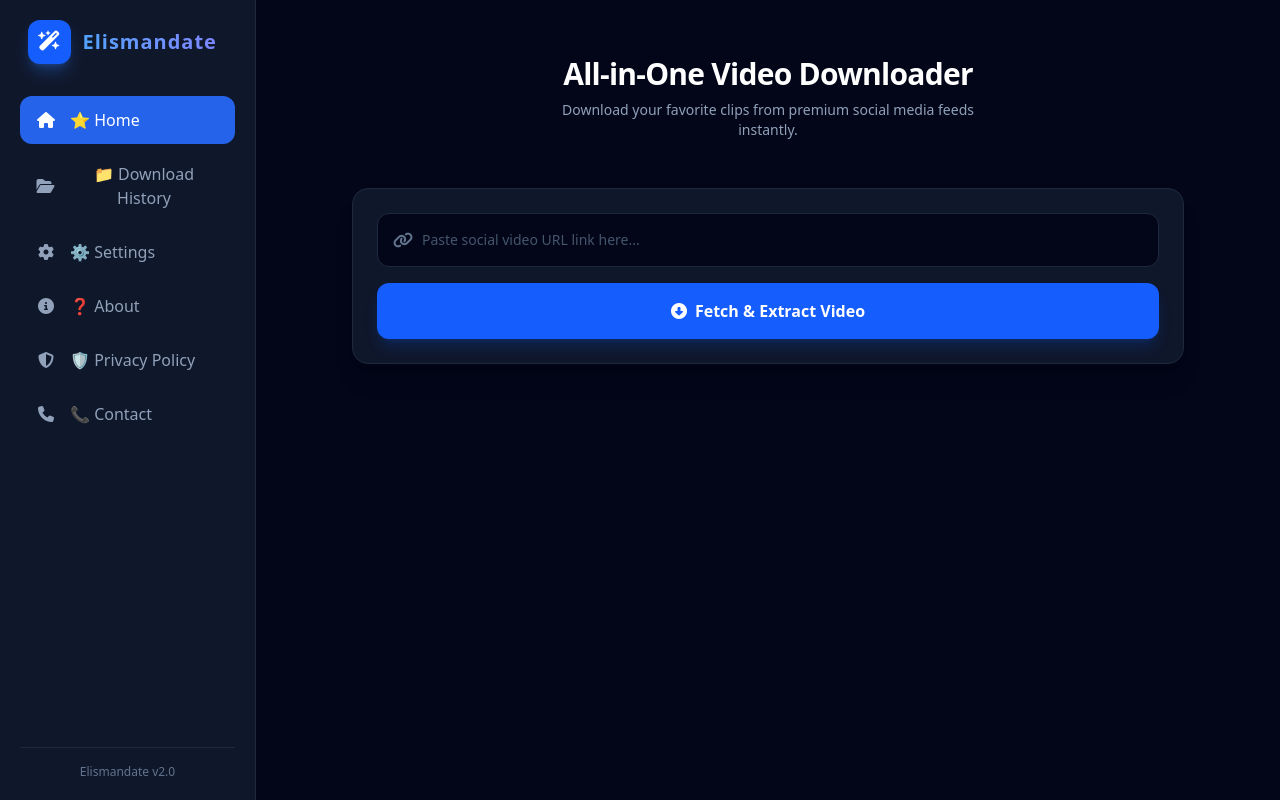
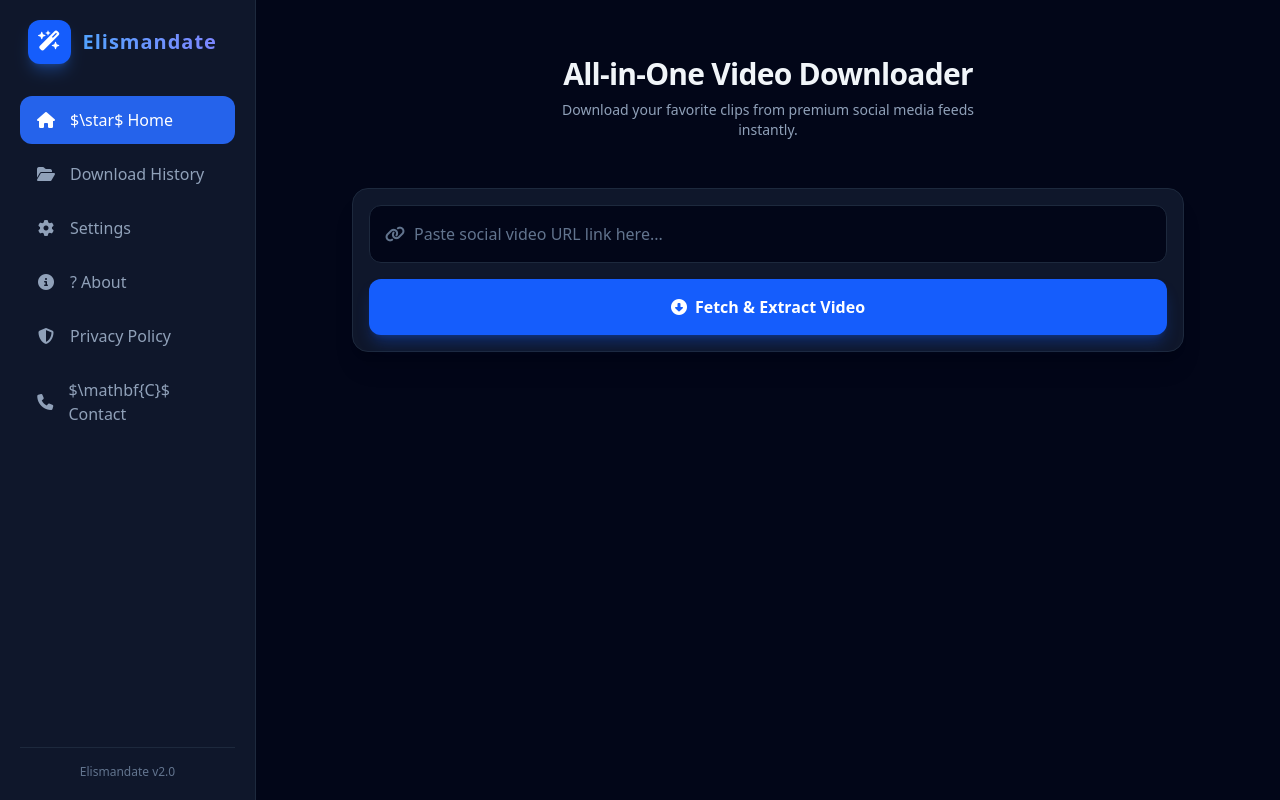
Before and after one commit to elismandatee/Social-downloader, a Flask app: page / in a window 1280 px wide. Run offline with Flask 3, Linux system fonts and the light colour scheme.

Commit message:
Refactor index.html for consistency and functionality
Updated navigation links, button styles, and text formatting for improved consistency and readability. Enhanced the download functionality and adjusted the history section layout.

```diff
--- a/templates/index.html
+++ b/templates/index.html
@@ -25,25 +25,25 @@
                 <span class="text-xl font-black tracking-wider bg-gradient-to-r from-blue-400 to-indigo-400 bg-clip-text text-transparent">Elismandate</span>
             </div>
 
-            <!-- Navigation Links -->
+            <!-- Navigation links -->
             <div class="space-y-1.5">
-                <button onclick="switchTab('home')" id="nav-home" class="active-link w-full flex items-center gap-3.5 px-4 py-3 rounded-xl font-medium transition-all">
-                    <i class="fa-solid fa-house text-base w-5 text-center"></i> ⭐️ Home
+                <button onclick="switchTab('home')" id="nav-home" class="active-link w-full flex items-center gap-3.5 px-4 py-3 rounded-xl font-medium transition text-left">
+                    <i class="fa-solid fa-house text-base w-5 text-center"></i> $\star$ Home
                 </button>
-                <button onclick="switchTab('history')" id="nav-history" class="w-full flex items-center gap-3.5 px-4 py-3 rounded-xl font-medium transition-all text-slate-400 hover:bg-slate-800 hover:text-white">
-                    <i class="fa-solid fa-folder-open text-base w-5 text-center"></i> 📁 Download History
+                <button onclick="switchTab('history')" id="nav-history" class="w-full flex items-center gap-3.5 px-4 py-3 rounded-xl font-medium transition text-slate-400 hover:bg-slate-800 hover:text-white text-left">
+                    <i class="fa-solid fa-folder-open text-base w-5 text-center"></i> Download History
                 </button>
-                <button onclick="switchTab('settings')" id="nav-settings" class="w-full flex items-center gap-3.5 px-4 py-3 rounded-xl font-medium transition-all text-slate-400 hover:bg-slate-800 hover:text-white">
-                    <i class="fa-solid fa-gear text-base w-5 text-center"></i> ⚙️ Settings
+                <button onclick="switchTab('settings')" id="nav-settings" class="w-full flex items-center gap-3.5 px-4 py-3 rounded-xl font-medium transition text-slate-400 hover:bg-slate-800 hover:text-white text-left">
+                    <i class="fa-solid fa-gear text-base w-5 text-center"></i> Settings
                 </button>
-                <button onclick="switchTab('about')" id="nav-about" class="w-full flex items-center gap-3.5 px-4 py-3 rounded-xl font-medium transition-all text-slate-400 hover:bg-slate-800 hover:text-white">
-                    <i class="fa-solid fa-circle-info text-base w-5 text-center"></i> ❓ About
+                <button onclick="switchTab('about')" id="nav-about" class="w-full flex items-center gap-3.5 px-4 py-3 rounded-xl font-medium transition text-slate-400 hover:bg-slate-800 hover:text-white text-left">
+                    <i class="fa-solid fa-circle-info text-base w-5 text-center"></i> ? About
                 </button>
-                <button onclick="switchTab('privacy')" id="nav-privacy" class="w-full flex items-center gap-3.5 px-4 py-3 rounded-xl font-medium transition-all text-slate-400 hover:bg-slate-800 hover:text-white">
-                    <i class="fa-solid fa-shield-halved text-base w-5 text-center"></i> 🛡️ Privacy Policy
+                <button onclick="switchTab('privacy')" id="nav-privacy" class="w-full flex items-center gap-3.5 px-4 py-3 rounded-xl font-medium transition text-slate-400 hover:bg-slate-800 hover:text-white text-left">
+                    <i class="fa-solid fa-shield-halved text-base w-5 text-center"></i> Privacy Policy
                 </button>
-                <button onclick="switchTab('contact')" id="nav-contact" class="w-full flex items-center gap-3.5 px-4 py-3 rounded-xl font-medium transition-all text-slate-400 hover:bg-slate-800 hover:text-white">
-                    <i class="fa-solid fa-phone text-base w-5 text-center"></i> 📞 Contact
+                <button onclick="switchTab('contact')" id="nav-contact" class="w-full flex items-center gap-3.5 px-4 py-3 rounded-xl font-medium transition text-slate-400 hover:bg-slate-800 hover:text-white text-left">
+                    <i class="fa-solid fa-phone text-base w-5 text-center"></i> $\mathbf{C}$ Contact
                 </button>
             </div>
         </div>
@@ -60,35 +60,34 @@
         <!-- SECTION 1: HOME PAGE (DOWNLOADER & SEARCH) -->
         <section id="tab-home" class="tab-content block space-y-6">
             <div class="text-center py-6">
-                <h1 class="text-3xl font-extrabold text-white tracking-tight">All-in-One Video Downloader</h1>
+                <h1 class="text-3xl font-bold text-slate-100 tracking-tight">All-in-One Video Downloader</h1>
                 <p class="text-slate-400 mt-2 text-sm max-w-md mx-auto">Download your favorite clips from premium social media feeds instantly.</p>
             </div>
 
             <!-- Search Bar / Link Input Input -->
-            <div class="bg-slate-900 border border-slate-800 p-6 rounded-2xl shadow-xl space-y-4">
+            <div class="bg-slate-900 border border-slate-800 p-4 rounded-2xl shadow-xl space-y-4">
                 <div class="relative">
                     <div class="absolute inset-y-0 left-0 pl-4 flex items-center pointer-events-none text-slate-500">
                         <i class="fa-solid fa-link"></i>
                     </div>
                     <input type="text" id="videoUrl" placeholder="Paste social video URL link here..."
-                        class="w-full bg-slate-950 pl-11 pr-4 py-4 rounded-xl border border-slate-800 focus:outline-none focus:border-blue-600 text-slate-100 placeholder-slate-600 text-sm font-medium">
+                        class="w-full bg-slate-950 pl-11 pr-4 py-4 rounded-xl focus:outline-none focus:ring-2 focus:ring-blue-600 text-slate-200 placeholder-slate-500 border border-slate-800">
                 </div>
-
-                <button onclick="processVideo()" id="FetchBtn"
-                    class="w-full bg-blue-600 hover:bg-blue-700 text-white font-semibold py-4 rounded-xl transition-all shadow-lg shadow-blue-600/20 flex items-center justify-center gap-2 cursor-pointer">
+                <button onclick="processVideo()" id="fetchBtn"
+                    class="w-full bg-blue-600 hover:bg-blue-700 text-white font-semibold py-4 rounded-xl shadow-lg shadow-blue-600/30 transition flex items-center justify-center gap-2">
                     <i class="fa-solid fa-circle-down"></i> Fetch & Extract Video
                 </button>
             </div>
 
             <!-- Global Status Loader -->
-            <div id="statusText" class="hidden text-center p-6 bg-slate-900 border border-slate-800/80 rounded-2xl animate-pulse">
+            <div id="statusText" class="hidden text-center p-6 bg-slate-900 border border-slate-800/80 rounded-2xl animate-pulse space-y-3">
                 <i class="fa-solid fa-spinner fa-spin text-blue-500 text-xl mb-2"></i>
                 <p class="text-blue-400 text-sm font-medium">Analyzing URL signatures... please hold on...</p>
             </div>
 
             <!-- Result Payload Box -->
             <div id="resultBox" class="hidden bg-slate-900 border border-emerald-500/20 p-6 rounded-2xl shadow-xl space-y-4">
-                <div class="mx-auto w-12 h-12 rounded-full bg-emerald-500/10 flex items-center justify-center text-emerald-500">
+                <div class="mx-auto w-12 h-12 rounded-full bg-emerald-500/10 flex items-center justify-center text-emerald-400">
                     <i class="fa-solid fa-circle-check text-xl"></i>
                 </div>
                 <div class="text-center">
@@ -103,19 +102,19 @@
 
         <!-- SECTION 2: DOWNLOAD HISTORY -->
         <section id="tab-history" class="tab-content hidden space-y-4">
-            <h2 class="text-2xl font-bold text-white mb-2">📁 Download History</h2>
-            <p class="text-slate-400 text-sm mb-6">Track files you've pulled through the Elismandate core download stream engine.</p>
-            <div id="historyList">
+            <h2 class="text-2xl font-bold text-white mb-2">$\gg$ Download History</h2>
+            <p class="text-slate-400 text-sm mb-6">Track files you've pulled through the Elismandate core download stream.</p>
+            <div id="historylist">
                 <!-- Fallback when dynamic storage is clear -->
                 <div id="emptyHistory" class="text-center py-12 bg-slate-900 border border-slate-800 rounded-2xl text-slate-500">
-                    <i class="fa-solid fa-folder-open text-3xl mb-3 block text-slate-600"></i> No historical downloads detected yet.
+                    <i class="fa-solid fa-folder-open text-3xl mb-3 block text-slate-600"></i> No historical downloads logged yet.
                 </div>
             </div>
         </section>
 
         <!-- SECTION 3: SETTINGS -->
         <section id="tab-settings" class="tab-content hidden space-y-6">
-            <h2 class="text-2xl font-bold text-white">⚙️ App Configurations</h2>
+            <h2 class="text-2xl font-bold text-white">$\gg$ App Configurations</h2>
             <div class="bg-slate-900 border border-slate-800 rounded-2xl p-6 space-y-4">
                 <div class="flex items-center justify-between p-3 bg-slate-950 rounded-xl border border-slate-800">
                     <div>
@@ -127,7 +126,7 @@
                 <div class="flex items-center justify-between p-3 bg-slate-950 rounded-xl border border-slate-800">
                     <div>
                         <p class="text-sm font-semibold">Local Session Storage</p>
-                        <p class="text-xs text-slate-500">Persist downloaded cache histories logs natively on hardware panels.</p>
+                        <p class="text-xs text-slate-500">Persist downloaded cache histories logs natively on hardware memory.</p>
                     </div>
                     <input type="checkbox" checked id="historyToggle" class="w-4 h-4 accent-blue-600">
                 </div>
@@ -136,35 +135,35 @@
 
         <!-- SECTION 4: ABOUT PAGE -->
         <section id="tab-about" class="tab-content hidden space-y-4">
-            <h2 class="text-2xl font-bold text-white">❓ About Elismandate</h2>
+            <h2 class="text-2xl font-bold text-white">$\gg$ About Elismandate</h2>
             <div class="bg-slate-900 border border-slate-800 rounded-2xl p-6 text-slate-300 text-sm leading-relaxed space-y-3">
-                <p><strong>Elismandate</strong> is a premier, hyper-optimized unified network utility engine engineered specifically to provide direct, clean data streams.</p>
-                <p>By bypassing heavy social video tracking payloads across platforms like TikTok, Facebook, and Meta platforms, media renders instantly.</p>
+                <p><strong>Elismandate</strong> is a premier, hyper-optimized unified network utility engine engineered by <strong>Ogbonna Elijah Elem</strong>.</p>
+                <p>By bypassing heavy social video tracking payloads across platforms like TikTok, Facebook, and Meta properties, users achieve frictionless extraction pipelines on mobile infrastructure instantly.</p>
             </div>
         </section>
 
         <!-- SECTION 5: PRIVACY POLICY -->
         <section id="tab-privacy" class="tab-content hidden space-y-4">
-            <h2 class="text-2xl font-bold text-white">🛡️ Privacy Policy</h2>
+            <h2 class="text-2xl font-bold text-white">$\gg$ Privacy Policy</h2>
             <div class="bg-slate-900 border border-slate-800 rounded-2xl p-6 text-slate-400 text-xs space-y-3 leading-relaxed">
                 <p class="font-semibold text-slate-200">Data Handling Commitments</p>
-                <p>Elismandate strictly implements secure transient passthrough extraction protocols. We do not aggregate personal credentials.</p>
+                <p>Elismandate strictly implements secure transient passthrough extraction protocols. We do not aggregate personal credentials or maintain raw server media mirrors.</p>
                 <p>All operations pass clean cryptographic structures down to standard platform browsers natively.</p>
             </div>
         </section>
 
         <!-- SECTION 6: CONTACT -->
         <section id="tab-contact" class="tab-content hidden space-y-4">
-            <h2 class="text-2xl font-bold text-white">📞 Developer Support Matrix</h2>
-            <div class="bg-slate-900 border border-slate-800 rounded-2xl p-6 text-center space-y-6">
-                <div class="mx-auto w-16 h-16 rounded-full bg-blue-500/10 flex items-center justify-center text-blue-400">
-                    <i class="fa-solid fa-headset text-2xl"></i>
+            <h2 class="text-2xl font-bold text-white">$\gg$ Developer Support Matrix</h2>
+            <div class="bg-slate-900 border border-slate-800 rounded-2xl p-6 space-y-6">
+                <div class="mx-auto w-16 h-16 rounded-full bg-blue-600/10 flex items-center justify-center text-blue-500 text-2xl">
+                    <i class="fa-solid fa-headset"></i>
                 </div>
-                <div>
+                <div class="text-center">
                     <h3 class="text-lg font-bold text-white">Need Engineering Assistance?</h3>
-                    <p class="text-xs text-slate-400 mt-1">Connect with operational support lines instantly regarding core application bugs.</p>
+                    <p class="text-xs text-slate-400 mt-1">Connect with operational support lines instantly regarding core routing questions.</p>
                 </div>
-                <div class="bg-slate-950 p-4 rounded-xl border border-slate-800 inline-block">
+                <div class="bg-slate-950 p-4 rounded-xl border border-slate-800 inline-block w-full text-center">
                     <p class="text-xs uppercase tracking-widest font-semibold text-slate-500">Direct Communication Line</p>
                     <a href="tel:08166232081" class="text-xl font-mono font-bold text-blue-400 hover:underline block mt-1">08166232081</a>
                 </div>
@@ -173,7 +172,7 @@
 
     </main>
 
-    <!-- TAB SWITCHING ENGINE SCRIPT -->
+    <!-- TAB SWITCHING & DOWNLOAD ENGINE SCRIPT -->
     <script>
         let currentActiveUrl = "";
         let currentActiveTitle = "";
@@ -197,7 +196,9 @@
             const videoTitle = document.getElementById('videoTitle');
             const buttonsContainer = document.getElementById('qualityButtonsContainer');
 
-            if (!urlInput.value.trim()) {
+            const videoUrl = urlInput.value.trim();
+
+            if (!videoUrl) {
                 alert('Please supply a valid URL parameter string first.');
                 return;
             }
@@ -206,26 +207,62 @@
             resultBox.classList.add('hidden');
             buttonsContainer.innerHTML = '';
 
+            // Handle Instagram directly from client-side to bypass server-side IP blocks
+            if (videoUrl.includes('instagram.com')) {
+                try {
+                    let igRes = await fetch('https://api.cobalt.tools/api/json', {
+                        method: 'POST',
+                        headers: {
+                            'Accept': 'application/json',
+                            'Content-Type': 'application/json'
+                        },
+                        body: JSON.stringify({ url: videoUrl })
+                    });
+                    let igData = await igRes.json();
+                    let directDownload = igData.url || (igData.picker && igData.picker[0].url);
+
+                    if (directDownload) {
+                        statusText.classList.add('hidden');
+                        videoTitle.innerText = "Instagram_Media.mp4";
+                        currentActiveUrl = directDownload;
+                        currentActiveTitle = "Instagram Video";
+
+                        let btn = document.createElement('a');
+                        btn.href = directDownload;
+                        btn.setAttribute('target', '_blank');
+                        btn.setAttribute('download', 'Instagram_Video.mp4');
+                        btn.className = "w-full flex items-center justify-center gap-2 bg-blue-600 hover:bg-blue-700 text-white font-semibold py-3 rounded-xl transition shadow-md";
+                        btn.innerHTML = `<i class="fa-solid fa-fa-video"></i> Download HD Video`;
+
+                        buttonsContainer.appendChild(btn);
+                        resultBox.classList.remove('hidden');
+                        saveToHistory();
+                        return;
+                    }
+                } catch (e) {
+                    // Fall through to backend handler if client-side API fails
+                }
+            }
+
             try {
-                const response = await fetch('/download', {
+                let response = await fetch('/download', {
                     method: 'POST',
                     headers: { 'Content-Type': 'application/json' },
-                    body: JSON.stringify({ url: urlInput.value })
+                    body: JSON.stringify({ url: videoUrl })
                 });
 
-                const data = await response.json();
+                let data = await response.json();
                 statusText.classList.add('hidden');
 
                 if (data.success) {
                     videoTitle.innerText = data.title;
 
                     data.formats.forEach(item => {
-                        // Render standard anchor tags styled as buttons for reliable browser download launching
-                        const btn = document.createElement('a');
+                        let btn = document.createElement('a');
                         btn.href = item.url;
                         btn.setAttribute('target', '_blank');
                         btn.setAttribute('download', 'video.mp4');
-                        btn.className = "w-full flex items-center justify-center gap-2 bg-blue-600 hover:bg-blue-700 text-white font-semibold py-3 px-4 rounded-xl transition-all shadow-md cursor-pointer";
+                        btn.className = "w-full flex items-center justify-center gap-2 bg-blue-600 hover:bg-blue-700 text-white font-semibold py-3 rounded-xl transition shadow-md";
                         btn.innerHTML = `<i class="fa-solid fa-video"></i> Download ${item.quality}`;
 
                         btn.onclick = () => {
@@ -249,23 +286,23 @@
 
         function saveToHistory() {
             const allowHistory = document.getElementById('historyToggle').checked;
-            if(!allowHistory || !currentActiveTitle) return;
+            if (!allowHistory || !currentActiveTitle) return;
 
             const emptyPrompt = document.getElementById('emptyHistory');
-            if(emptyPrompt) emptyPrompt.remove();
+            if (emptyPrompt) emptyPrompt.remove();
 
-            const container = document.getElementById('historyList');
-            const item = document.createElement('div');
-            item.className = "flex justify-between items-center bg-slate-900 border border-slate-800 p-3.5 rounded-xl text-sm mb-2.5";
+            const container = document.getElementById('historylist');
+            let item = document.createElement('div');
+            item.className = "flex justify-between items-center bg-slate-900 border border-slate-800 p-4 rounded-xl mb-3";
             item.innerHTML = `
                 <div class="truncate max-w-[70%]">
                     <i class="fa-solid fa-video text-slate-500 mr-2"></i>
                     <span class="font-medium text-slate-300">${currentActiveTitle}</span>
                 </div>
-                <a href="${currentActiveUrl}" target="_blank" download class="text-xs bg-slate-800 hover:bg-blue-600 text-blue-400 hover:text-white px-3 py-1.5 rounded-lg font-medium transition-all">Download Again</a>
+                <a href="${currentActiveUrl}" target="_blank" download class="text-xs bg-blue-600 hover:bg-blue-700 text-white px-3 py-2 rounded-lg font-semibold transition">Download</a>
             `;
             container.prepend(item);
         }
     </script>
 </body>
-    </html>
+                    </html>
```
